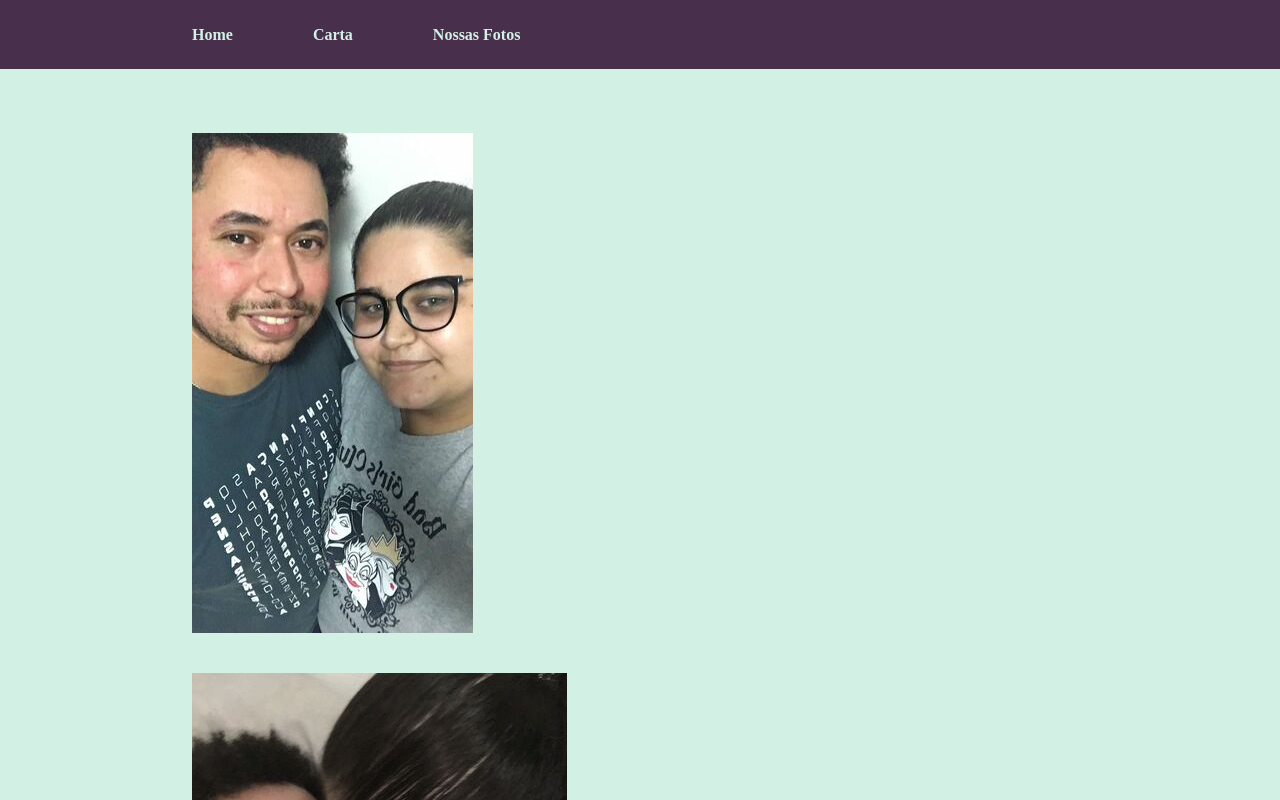
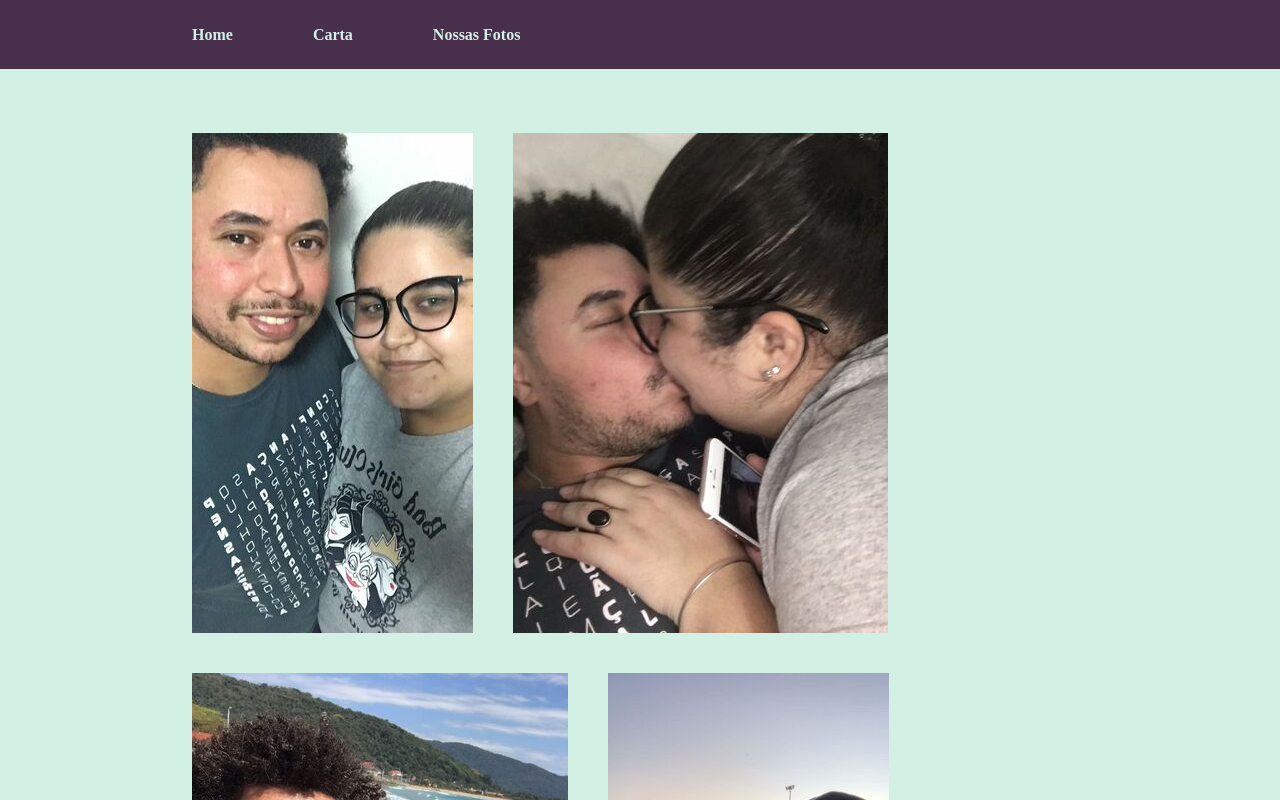
Before and after one commit to egasmuniz/hb__samanta, a plain HTML site: page Fotos.html in a window 1280 px wide. Shown: the top 800 px of the page. Drawn offline with Linux system fonts and the light colour scheme; a web font is replaced by a local one.

Commit message:
Update style.css
main__img px up

```diff
--- a/style.css
+++ b/style.css
@@ -89,7 +89,7 @@ body{
 /*Nossas Fotos*/
 
 .main__img{
-	width: 70%;
+	width: 1300px;
 	display: flex;
 	gap: 40px;
 	flex-wrap: wrap;
```
